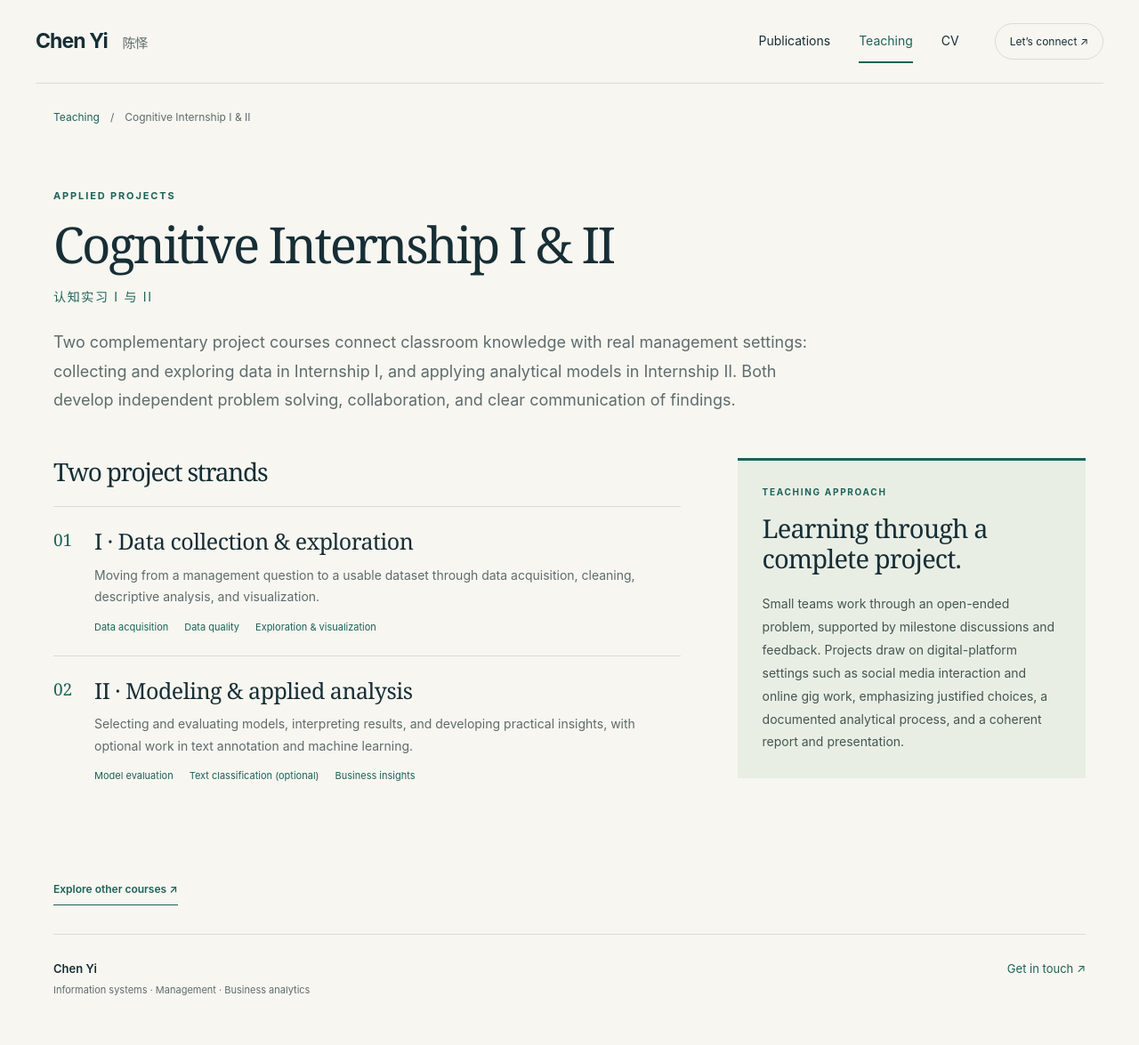
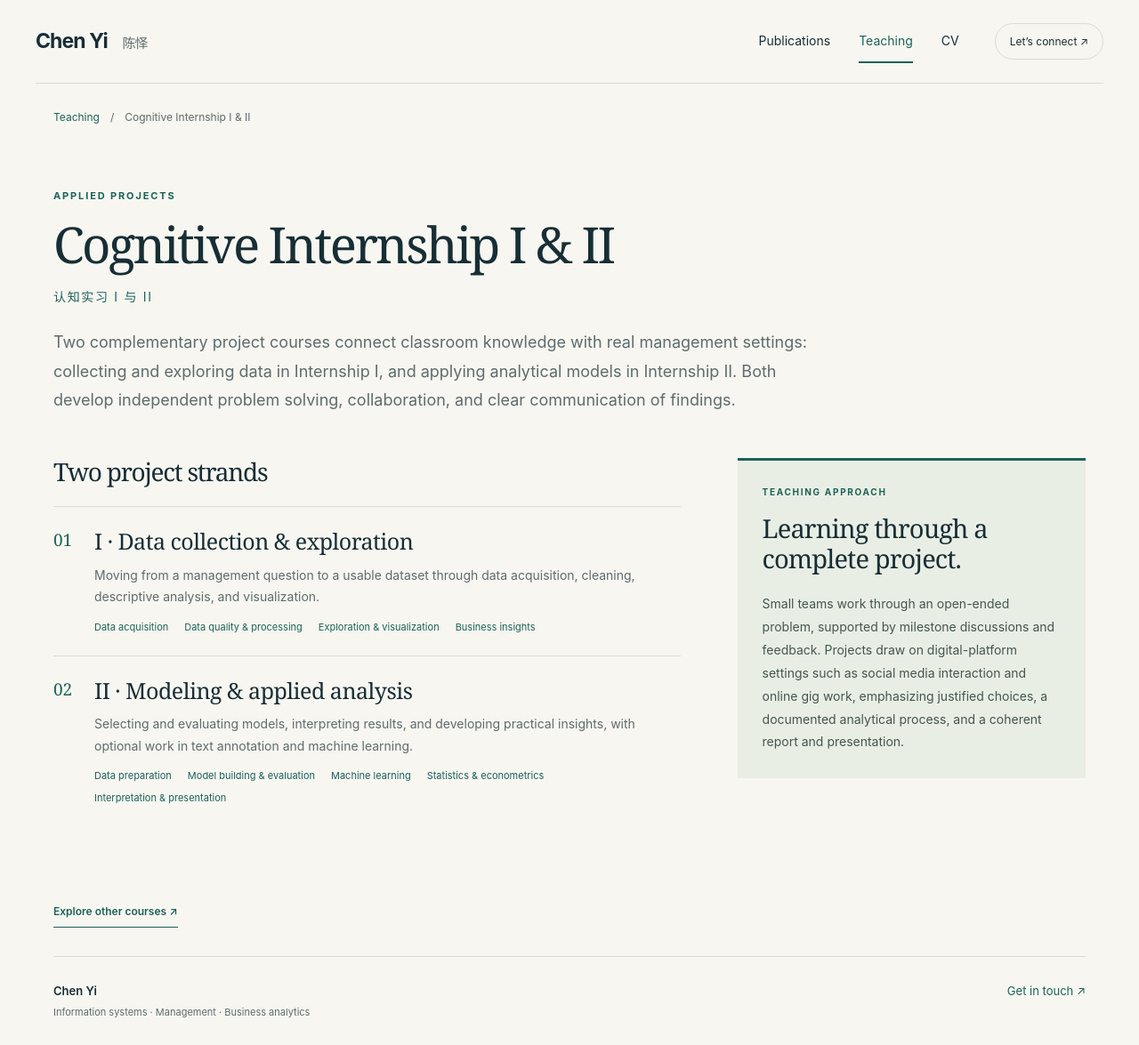
Before and after one commit to chenyi-edward/chenyi-edward.github.io, a Jekyll site: the page built from _teaching/CI.md, in a window 1280 px wide. Shown: the whole page at 89% size. Built offline with Jekyll 4.4.1, drawn with Linux system fonts in a browser that asks for light colours; before the commit the page ends 1151 px from its top, so only the background shows below that.

Commit message:
Update CI.md

```diff
--- a/_teaching/CI.md
+++ b/_teaching/CI.md
@@ -25,14 +25,18 @@ course_modules:
     description: "Moving from a management question to a usable dataset through data acquisition, cleaning, descriptive analysis, and visualization."
     topics:
       - "Data acquisition"
-      - "Data quality"
+      - "Data quality & processing"
       - "Exploration & visualization"
+      - "Business insights"
   - title: "II · Modeling & applied analysis"
     description: "Selecting and evaluating models, interpreting results, and developing practical insights, with optional work in text annotation and machine learning."
     topics:
-      - "Model evaluation"
-      - "Text classification (optional)"
-      - "Business insights"
+      - "Data preparation"
+      - "Model building & evaluation"
+      - "Machine learning"
+      - "Statistics & econometrics"
+      - "Interpretation & presentation"
+
 ---
 
 Small teams work through an open-ended problem, supported by milestone discussions and feedback. Projects draw on digital-platform settings such as social media interaction and online gig work, emphasizing justified choices, a documented analytical process, and a coherent report and presentation.
```
